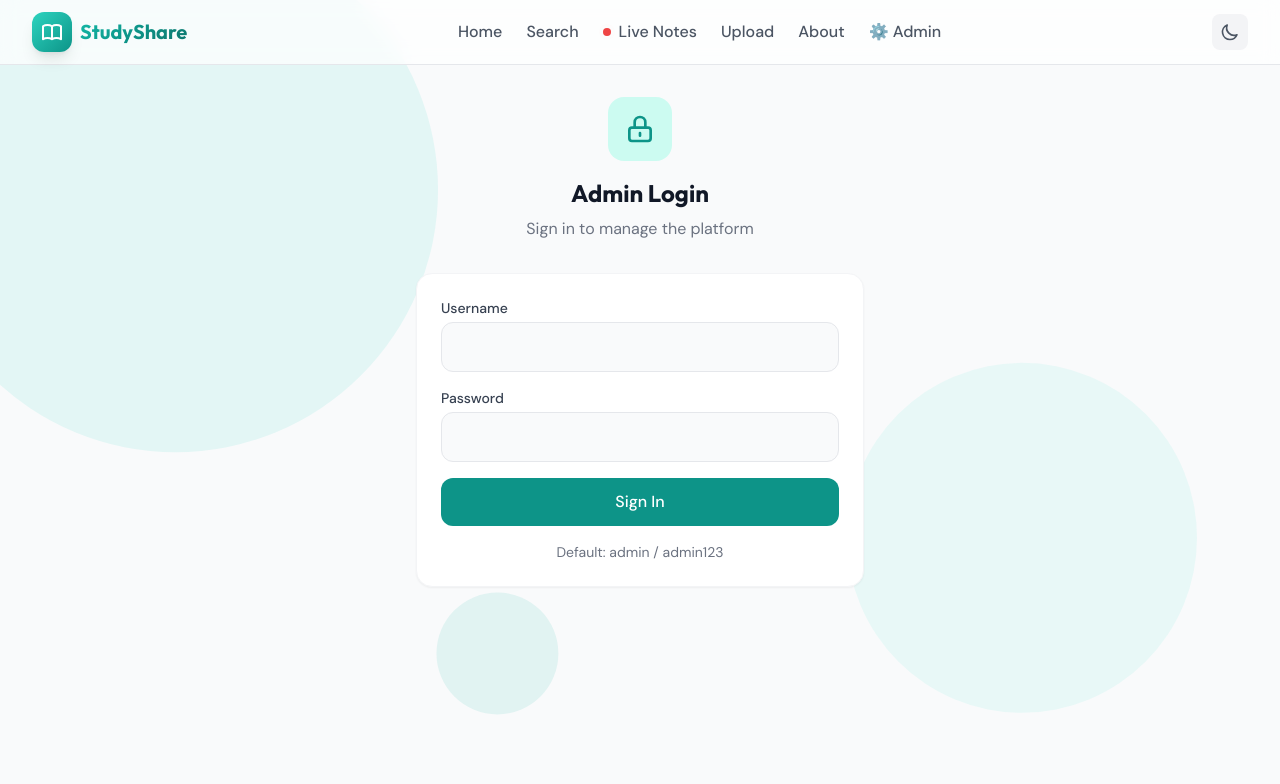
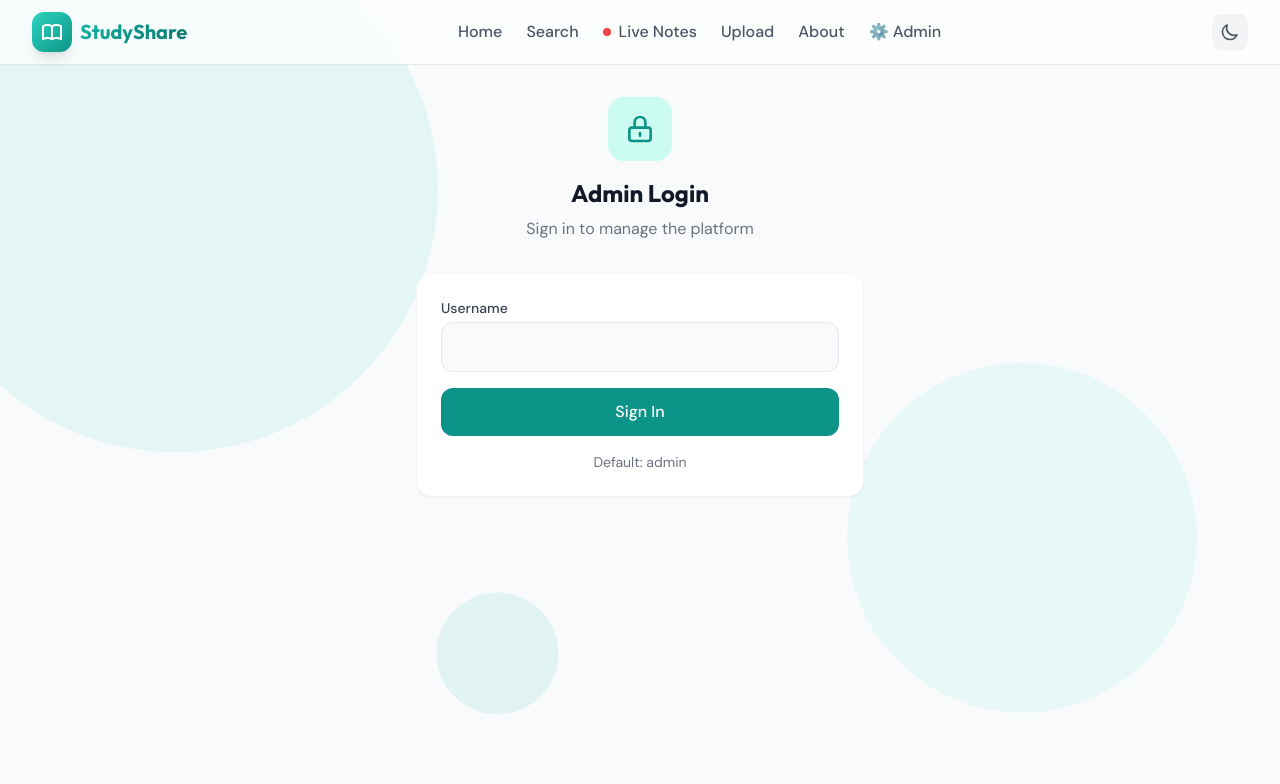
Before and after one commit to Athanas-ai/Student, a Flask app: page /admin in a window 1280 px wide. Shown: the top 784 px of the page. Run offline with Flask 3, Linux system fonts and the light colour scheme; some libraries are stand-ins or nearby versions.

Commit message:
Update admin.html

```diff
--- a/templates/admin.html
+++ b/templates/admin.html
@@ -23,17 +23,12 @@
                     <input type="text" id="loginUsername" required
                            class="w-full px-4 py-3 bg-gray-50 dark:bg-dark-bg border border-gray-200 dark:border-dark-border rounded-xl focus:outline-none focus:ring-2 focus:ring-primary-500">
                 </div>
-                <div>
-                    <label class="block text-sm font-medium text-gray-700 dark:text-gray-300 mb-1">Password</label>
-                    <input type="password" id="loginPassword" required
-                           class="w-full px-4 py-3 bg-gray-50 dark:bg-dark-bg border border-gray-200 dark:border-dark-border rounded-xl focus:outline-none focus:ring-2 focus:ring-primary-500">
-                </div>
                 <button type="submit" class="w-full px-4 py-3 bg-primary-600 hover:bg-primary-700 text-white font-medium rounded-xl transition-colors">
                     Sign In
                 </button>
             </form>
             <p class="text-center text-sm text-gray-500 dark:text-gray-400 mt-4">
-                Default: admin / admin123
+                Default: admin
             </p>
         </div>
     </div>
@@ -302,6 +297,30 @@ async function checkLoginStatus() {
             showAdminPanel();
             await loadAllData();
         } else {
+            // Auto-login with default admin user
+            await autoLogin();
+        }
+    } catch (error) {
+        // Auto-login with default admin user
+        await autoLogin();
+    }
+}
+
+async function autoLogin() {
+    try {
+        const res = await fetch('/api/admin/login', {
+            method: 'POST',
+            headers: { 'Content-Type': 'application/json' },
+            body: JSON.stringify({ username: 'admin' })
+        });
+        const data = await res.json();
+
+        if (res.ok) {
+            adminToken = data.token;
+            localStorage.setItem('adminToken', adminToken);
+            showAdminPanel();
+            await loadAllData();
+        } else {
             showLoginForm();
         }
     } catch (error) {
@@ -322,13 +341,12 @@ function showAdminPanel() {
 document.getElementById('loginForm').addEventListener('submit', async (e) => {
     e.preventDefault();
     const username = document.getElementById('loginUsername').value;
-    const password = document.getElementById('loginPassword').value;
 
     try {
         const res = await fetch('/api/admin/login', {
             method: 'POST',
             headers: { 'Content-Type': 'application/json' },
-            body: JSON.stringify({ username, password })
+            body: JSON.stringify({ username })
         });
         const data = await res.json();
 
```
